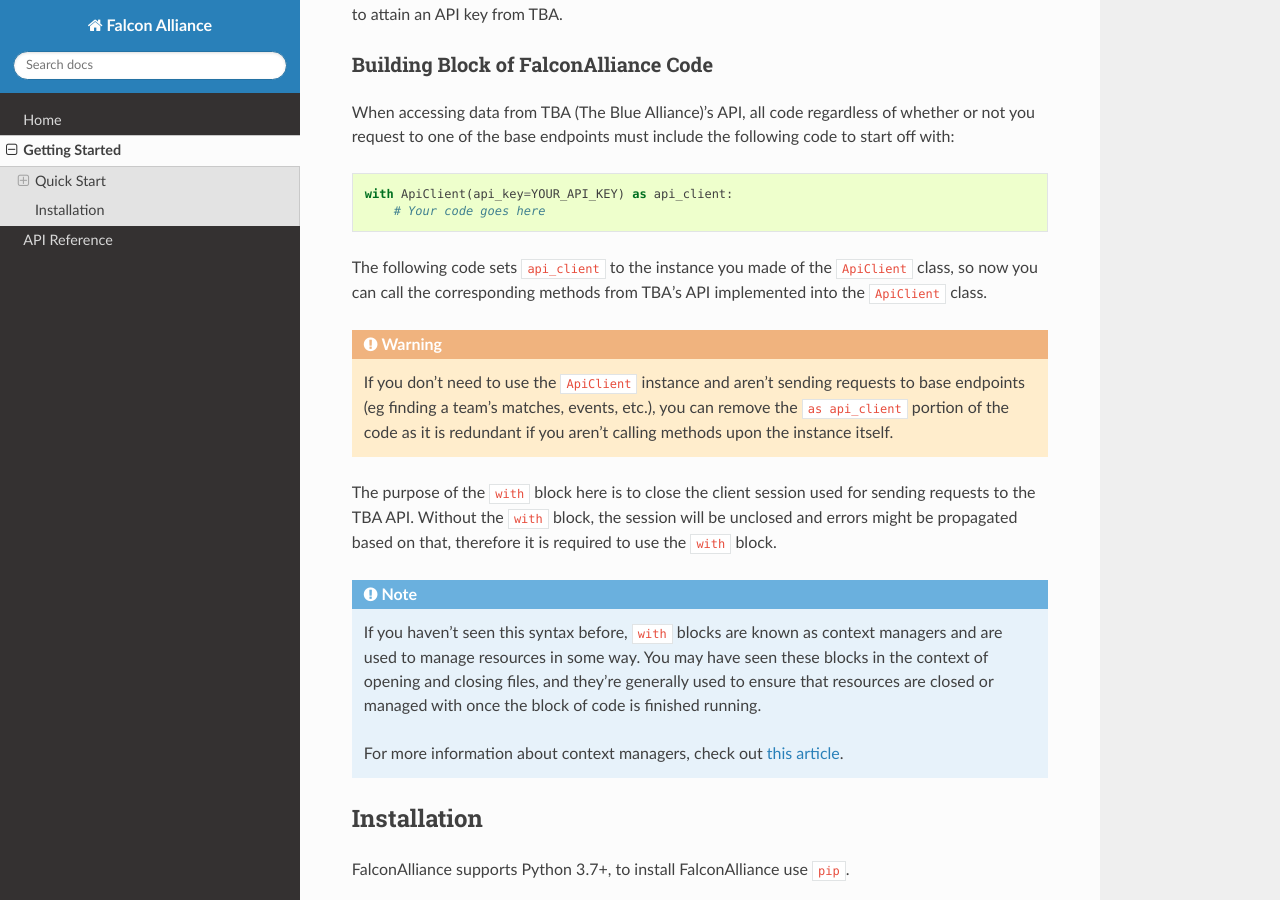
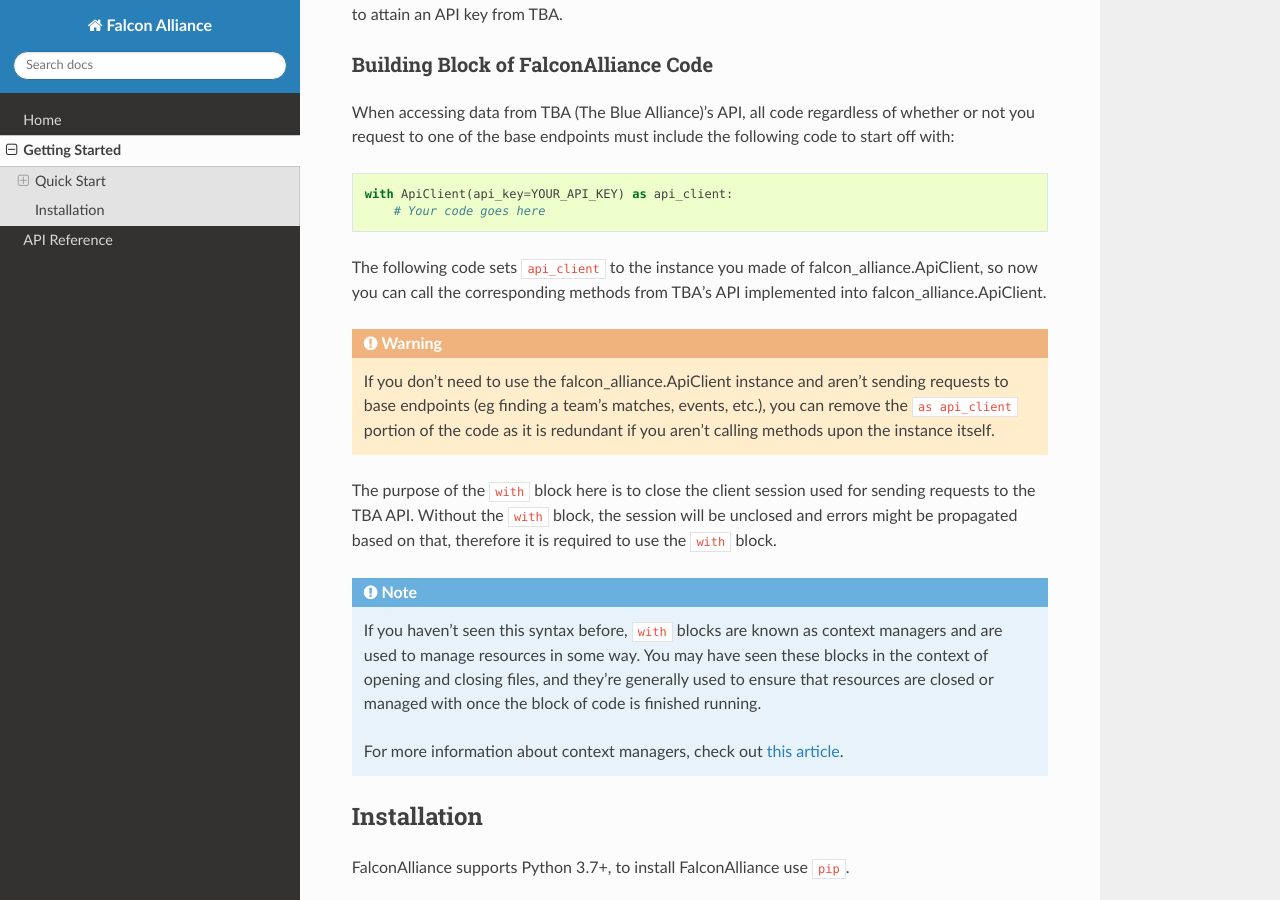
Before and after one commit to team4099/FalconAlliance, a Sphinx documentation site: the page built from docs/getting_started.rst, in a window 1280 px wide and 900 px high, scrolled down 479 px. Built offline with Sphinx 7.4.7 and the Read the Docs theme 2.0.0, drawn with Linux system fonts in a browser that asks for light colours.

Commit message:
change apiClient to references of the class.

```diff
--- a/docs/getting_started.rst
+++ b/docs/getting_started.rst
@@ -24,10 +24,10 @@ When accessing data from TBA (The Blue Alliance)'s API, all code regardless of w
        # Your code goes here
 
 
-The following code sets ``api_client`` to the instance you made of the ``ApiClient`` class, so now you can call the corresponding methods from TBA's API implemented into the ``ApiClient`` class.
+The following code sets ``api_client`` to the instance you made of falcon_alliance.ApiClient, so now you can call the corresponding methods from TBA's API implemented into falcon_alliance.ApiClient.
 
 .. warning::
-   If you don't need to use the ``ApiClient`` instance and aren't sending requests to base endpoints (eg finding a team's matches, events, etc.), you can remove the ``as api_client`` portion of the code as it is redundant if you aren't calling methods upon the instance itself.
+   If you don't need to use the falcon_alliance.ApiClient instance and aren't sending requests to base endpoints (eg finding a team's matches, events, etc.), you can remove the ``as api_client`` portion of the code as it is redundant if you aren't calling methods upon the instance itself.
 
 The purpose of the ``with`` block here is to close the client session used for sending requests to the TBA API. Without the ``with`` block, the session will be unclosed and errors might be propagated based on that, therefore it is required to use the ``with`` block.
 
```
